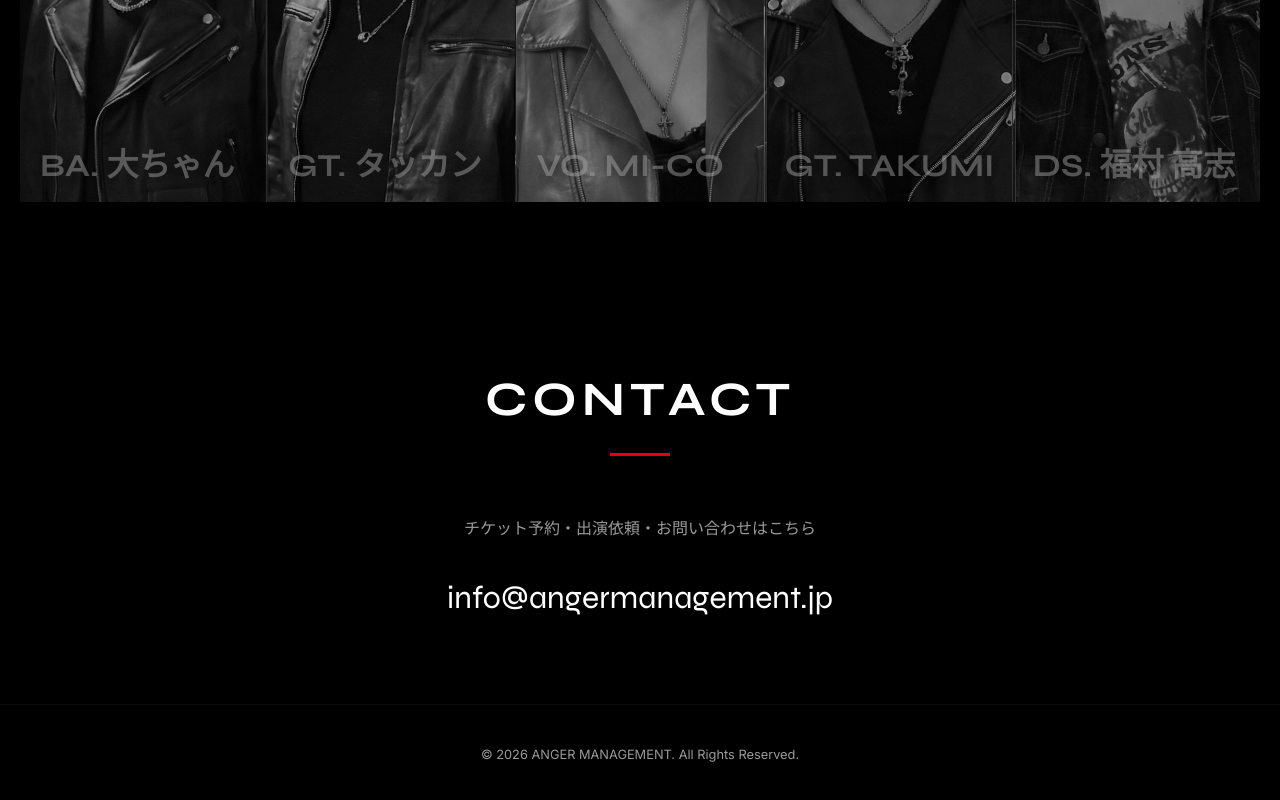
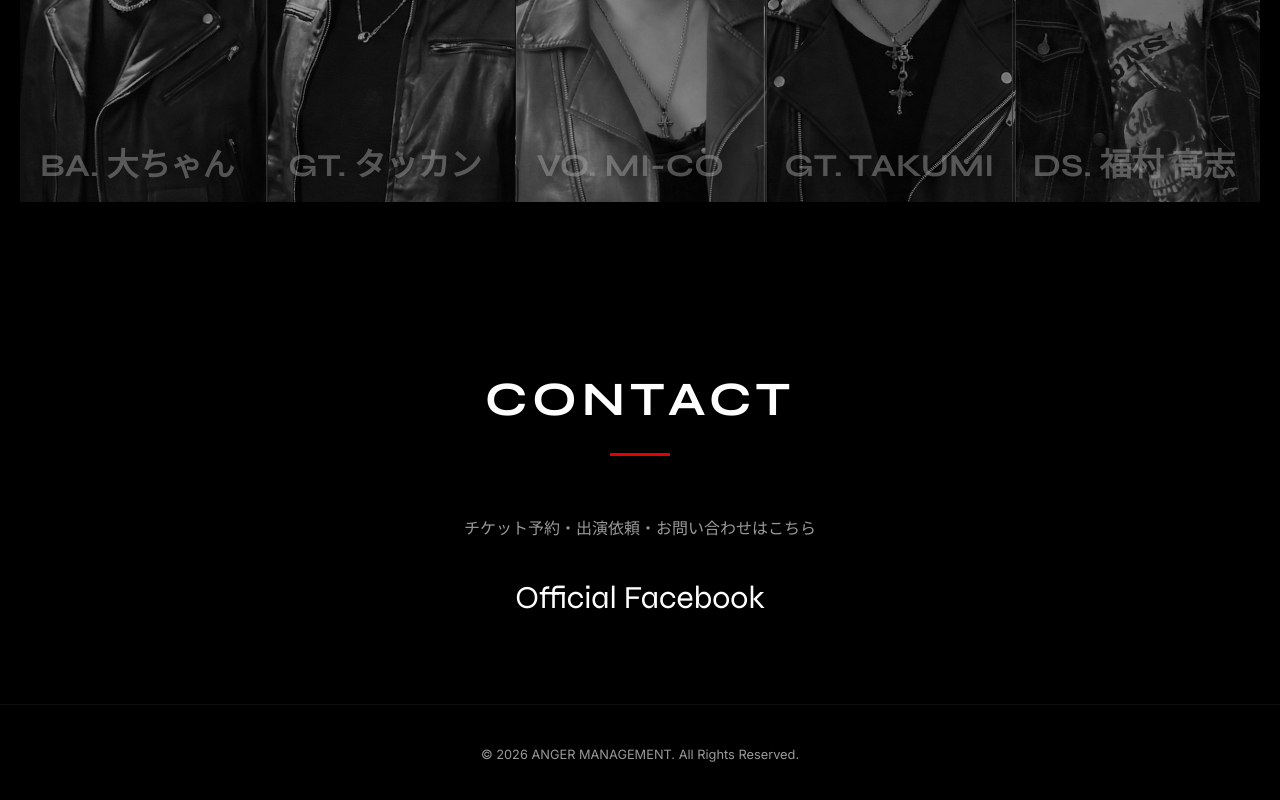
Before and after one commit to Vivid-BASE/anger, a plain HTML site: page index.html in a window 1280 px wide. Shown: the part 2902-3702 px from the top of the page. Drawn offline with Linux system fonts and the light colour scheme.

Commit message:
Update contact to Facebook link

```diff
--- a/index.html
+++ b/index.html
@@ -196,7 +196,8 @@
             <h2 class="section-title">CONTACT</h2>
             <div class="contact-content">
                 <p class="contact-text">チケット予約・出演依頼・お問い合わせはこちら</p>
-                <a href="mailto:info@angermanagement.jp" class="contact-email">info@angermanagement.jp</a>
+                <a href="https://www.facebook.com/profile.php?id=61573379826536" target="_blank"
+                    class="contact-email">Official Facebook</a>
             </div>
         </div>
     </section>
```
